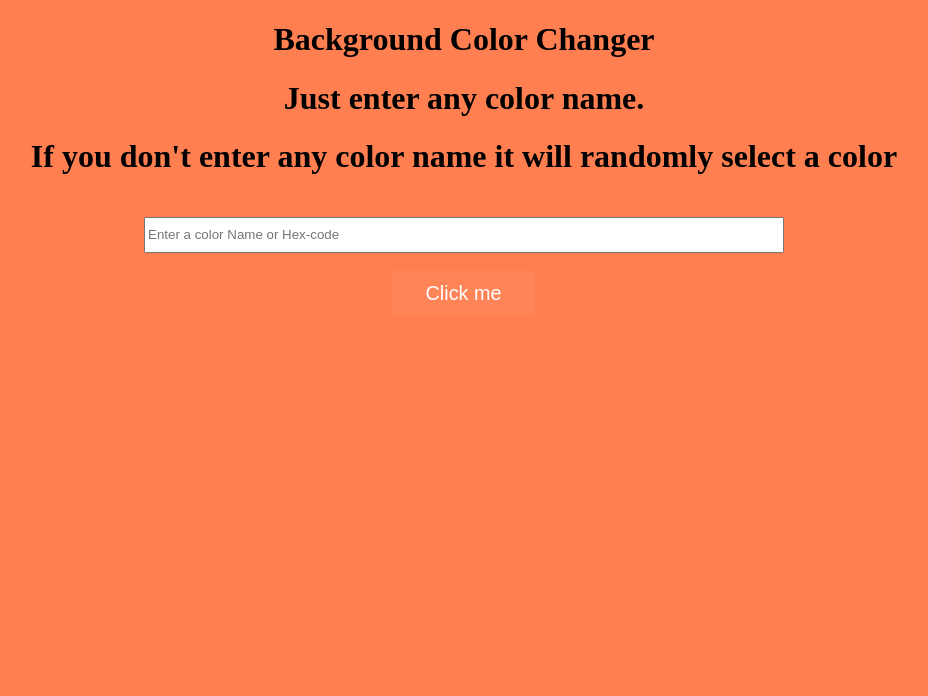
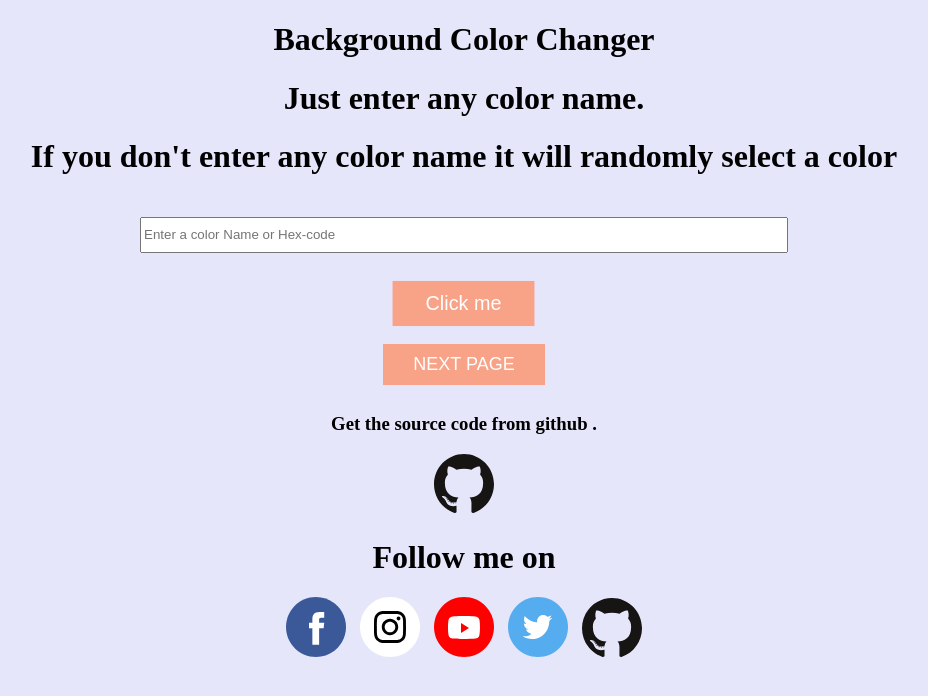
Before and after one commit to amazingasad/change-background-color, a plain HTML site: page index.html in a window 1280 px wide. Both pictures are taken after a click on the button "Click me". Shown: the whole page, without its empty margins (176-1104 px from the left). Drawn offline with Linux system fonts and the light colour scheme.

Commit message:
Added second page and social links

```diff
--- a/index.html
+++ b/index.html
@@ -4,29 +4,8 @@
     <meta charset="UTF-8">
     <meta http-equiv="X-UA-Compatible" content="IE=edge">
     <meta name="viewport" content="width=device-width, initial-scale=1.0">
+    <link rel="stylesheet" href="style.css">
     <title>Change Background Color</title>
-    <style>
-        body{
-            text-align: center;
-            background-color: wheat;
-        }
-        input{
-            width: 50%;
-            margin: 20px;
-            height: 30px;
-        }
-        button{
-            background-color: rgba(255, 135, 92, 0.712);
-            color: white;
-            border: none;
-            padding: 10px 30px;
-            font-size: large;
-        }
-        button:focus{
-            transform: scale(1.1);
-            transition: transform 0.3s;
-        }
-    </style>
 </head>
 <body>
     <h1>Background Color Changer</h1>
@@ -35,6 +14,196 @@
     <input type="text" placeholder="Enter a color Name or Hex-code" name="" id="input-field">
     <br>
     <button id="button">Click me</button>
-    <script src="script.js"></script>
+    <br>
+    <button><a href="index2.html" target="_blank">NEXT PAGE</a></button>
+    <div class="source">
+        <h3>Get the source code from github .</h3>
+        <a href="https://github.com/amazingasad/change-background-color" target="_blank"><img src="icons/Github.svg" alt="Github Icon"></a>
+    </div>
+    <footer>
+        <h1>Follow me on</h1>
+        <a href="https://in-asad.com/facebook" target="_blank"><img src="icons/Facebook.svg" alt="Facebook Icon"></a>
+        <a href="https://in-asad.com/instagram" target="_blank"><img src="icons/Instagram.svg" alt="Instagram Icon"></a>
+        <a href="https://in-asad.com/youtube" target="_blank"><img src="icons/Youtube.svg" alt="Youtube Icon"></a>
+        <a href="https://in-asad.com/twitter" target="_blank"><img src="icons/Twitter.svg" alt="Twitter Icon"></a>
+        <a href="https://in-asad.com/github" target="_blank"><img src="icons/Github.svg" alt="Github Icon"></a>
+    </footer>
+    <script>
+        let inputField = document.getElementById("input-field");
+        let button = document.getElementById("button");
+        function changeBackground(){
+            let colors = [
+                "green",
+                "red",
+                "orangered",
+                "yellow",
+                "coral",
+                "#354248",
+                "blue",
+                "teal",
+                "tomato",
+                "#3a567a",
+                "AliceBlue",
+                "AntiqueWhite",
+                "Aqua",
+                "Aquamarine",
+                "Azure",
+                "Beige",
+                "Bisque",
+                "Black",
+                "BlanchedAlmond",
+                "Blue",
+                "BlueViolet",
+                "Brown",
+                "BurlyWood",
+                "CadetBlue",
+                "Chartreuse",
+                "Chocolate",
+                "Coral",
+                "CornflowerBlue",
+                "Cornsilk",
+                "Crimson",
+                "Cyan",
+                "DarkBlue",
+                "DarkCyan",
+                "DarkGoldenRod",
+                "DarkGray",
+                "DarkGrey",
+                "DarkGreen",
+                "DarkKhaki",
+                "DarkMagenta",
+                "DarkOliveGreen",
+                "DarkOrange",
+                "DarkOrchid",
+                "DarkRed",
+                "DarkSalmon",
+                "DarkSeaGreen",
+                "DarkSlateBlue",
+                "DarkSlateGray",
+                "DarkSlateGrey",
+                "DarkTurquoise",
+                "DarkViolet",
+                "DeepPink",
+                "DeepSkyBlue",
+                "DimGray",
+                "DimGrey",
+                "DodgerBlue",
+                "FireBrick",
+                "FloralWhite",
+                "ForestGreen",
+                "Fuchsia",
+                "Gainsboro",
+                "GhostWhite",
+                "Gold",
+                "GoldenRod",
+                "Gray",
+                "Grey",
+                "Green",
+                "GreenYellow",
+                "HoneyDew",
+                "HotPink",
+                "IndianRed",
+                "Indigo",
+                "Ivory",
+                "Khaki",
+                "Lavender",
+                "LavenderBlush",
+                "LawnGreen",
+                "LemonChiffon",
+                "LightBlue",
+                "LightCoral",
+                "LightCyan",
+                "LightGoldenRodYellow",
+                "LightGray",
+                "LightGrey",
+                "LightGreen",
+                "LightPink",
+                "LightSalmon",
+                "LightSeaGreen",
+                "LightSkyBlue",
+                "LightSlateGray",
+                "LightSlateGrey",
+                "LightSteelBlue",
+                "LightYellow",
+                "Lime",
+                "LimeGreen",
+                "Linen",
+                "Magenta",
+                "Maroon",
+                "MediumAquaMarine",
+                "MediumBlue",
+                "MediumOrchid",
+                "MediumPurple",
+                "MediumSeaGreen",
+                "MediumSlateBlue",
+                "MediumSpringGreen",
+                "MediumTurquoise",
+                "MediumVioletRed",
+                "MidnightBlue",
+                "MintCream",
+                "MistyRose",
+                "Moccasin",
+                "NavajoWhite",
+                "Navy",
+                "OldLace",
+                "Olive",
+                "OliveDrab",
+                "Orange",
+                "OrangeRed",
+                "Orchid",
+                "PaleGoldenRod",
+                "PaleGreen",
+                "PaleTurquoise",
+                "PaleVioletRed",
+                "PapayaWhip",
+                "PeachPuff",
+                "Peru",
+                "Pink",
+                "Plum",
+                "PowderBlue",
+                "Purple",
+                "RebeccaPurple",
+                "Red",
+                "RosyBrown",
+                "RoyalBlue",
+                "SaddleBrown",
+                "Salmon",
+                "SandyBrown",
+                "SeaGreen",
+                "SeaShell",
+                "Sienna",
+                "Silver",
+                "SkyBlue",
+                "SlateBlue",
+                "SlateGray",
+                "SlateGrey",
+                "Snow",
+                "SpringGreen",
+                "SteelBlue",
+                "Tan",
+                "Teal",
+                "Thistle",
+                "Tomato",
+                "Turquoise",
+                "Violet",
+                "Wheat",
+                "White",
+                "WhiteSmoke",
+                "Yellow",
+                "YellowGreen"
+            ];
+            let randomIndex = Math.random() * 154;
+            randomIndex = Math.round(randomIndex);
+            document.body.style.backgroundColor = colors[randomIndex];
+        }
+        button.addEventListener("click", function(){
+            if(document.getElementById("input-field").value == ""){
+                changeBackground();
+            }
+            else{
+                document.body.style.backgroundColor = inputField.value;
+            }
+        })
+    </script>
 </body>
 </html>
--- a/script.js
+++ /dev/null
@@ -1,16 +0,0 @@
-let inputField = document.getElementById("input-field");
-let button = document.getElementById("button");
-function changeBackground(){
-    let colors = ["green", "red", "orangered", "yellow", "coral", "#354248", "blue", "teal", "tomato", "#3a567a"];
-    let randomIndex = Math.random() * 9;
-    randomIndex = Math.round(randomIndex);
-    document.body.style.backgroundColor = colors[randomIndex];
-}
-button.addEventListener("click", function(){
-    if(document.getElementById("input-field").value == ""){
-        changeBackground();
-    }
-    else{
-        document.body.style.backgroundColor = inputField.value;
-    }
-})
--- /dev/null
+++ b/style.css
@@ -0,0 +1,39 @@
+body{
+    text-align: center;
+    margin: 0px;
+    padding: 0px;
+    background-color: wheat;
+}
+input{
+    width: 50%;
+    margin: 20px;
+    height: 30px;
+}
+button{
+    background-color: rgba(255, 135, 92, 0.712);
+    color: white;
+    border: none;
+    padding: 10px 30px;
+    font-size: large;
+    margin: 10px;
+}
+button a{
+    text-decoration: none;
+    color: white;
+}
+button:focus{
+    transform: scale(1.1);
+    transition: transform 0.3s;
+}
+footer{
+    text-align: center;
+    margin: 15px;
+    color: black;
+}
+footer img{
+    margin: 0px 5px;
+}
+footer img:hover{
+    transform: scale(0.7);
+    transition: transform 0.4s;
+}
```
Also changed, not shown: index2.html (added, +198 -0 lines), icons/Facebook.svg (added), icons/Github.svg (added), icons/Instagram.svg (added), icons/Twitter.svg (added), icons/Youtube.svg (added).
